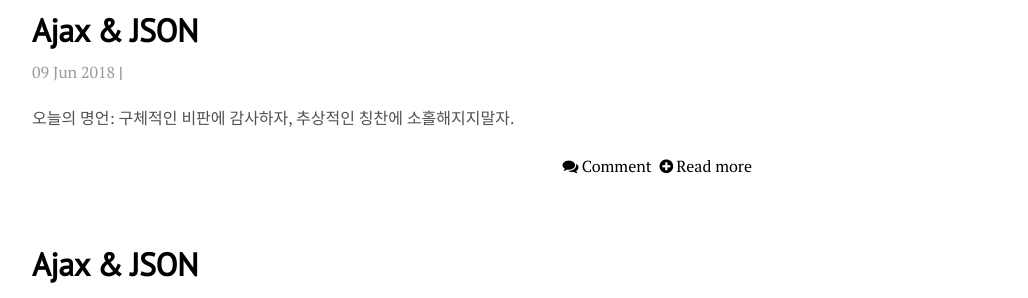
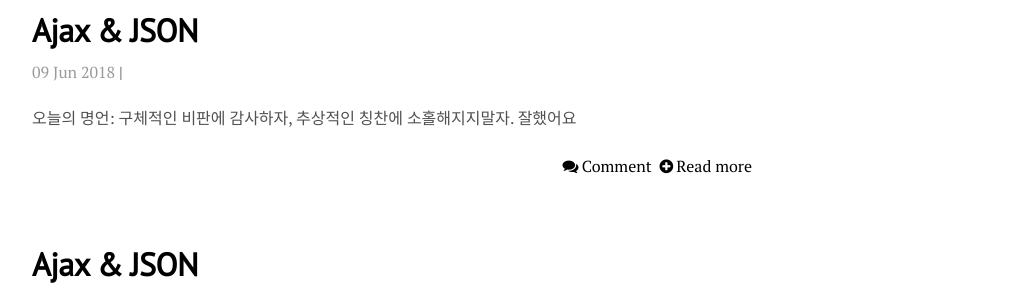
Before and after one commit to hyebinnam/hyebinnam.github.io, a Jekyll site: the page built from blog/index.html, in a window 1280 px wide and 1220 px high. Shown: the part 120-418 px from the top of the window, without its empty margins (248-1276 px from the left). Built offline with Jekyll 4.4.1, drawn with Linux system fonts in a browser that asks for light colours; nearby versions of some CDN libraries; the list of posts is cut into pages by our own code; comment, search, counter and statistics services are not loaded.

Commit message:
6월 9일 포스팅 텍스트추가

```diff
--- a/_posts/2018-06-09-whats-jekyll.md
+++ b/_posts/2018-06-09-whats-jekyll.md
@@ -8,5 +8,6 @@ title: Ajax & JSON
 <!--   > Jekyll is a simple, blog aware, static site generator. It takes a template directory [...] and spits out a complete, static website suitable for serving with Apache or your favorite web server. This is also the engine behind GitHub Pages, which you can use to host your project’s page or blog right here from GitHub. -->
 
 오늘의 명언: 구체적인 비판에 감사하자, 추상적인 칭찬에 소홀해지지말자.
+잘했어요
 
 <!-- Find out more by [visiting the project on GitHub](https://github.com/mojombo/jekyll). -->
```
